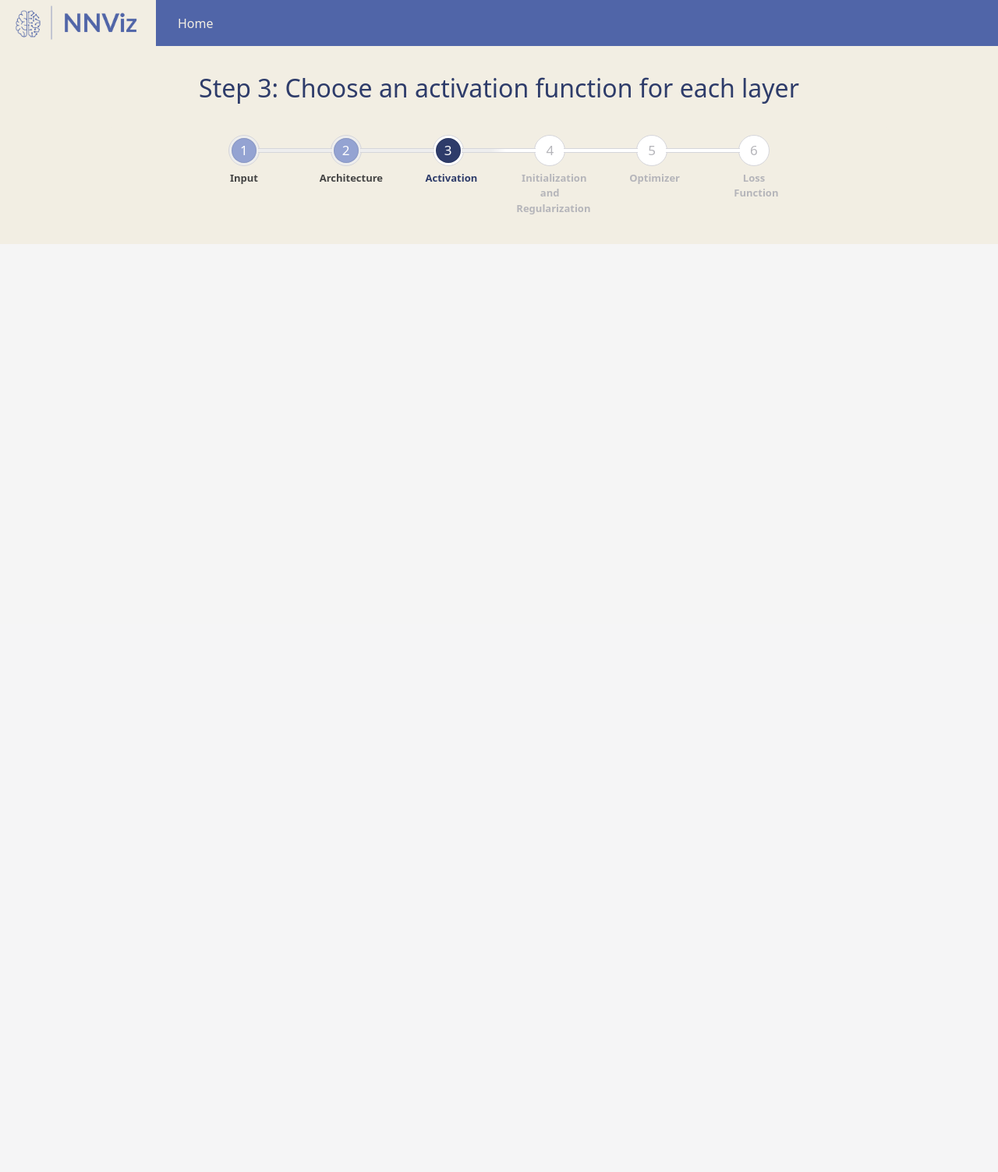
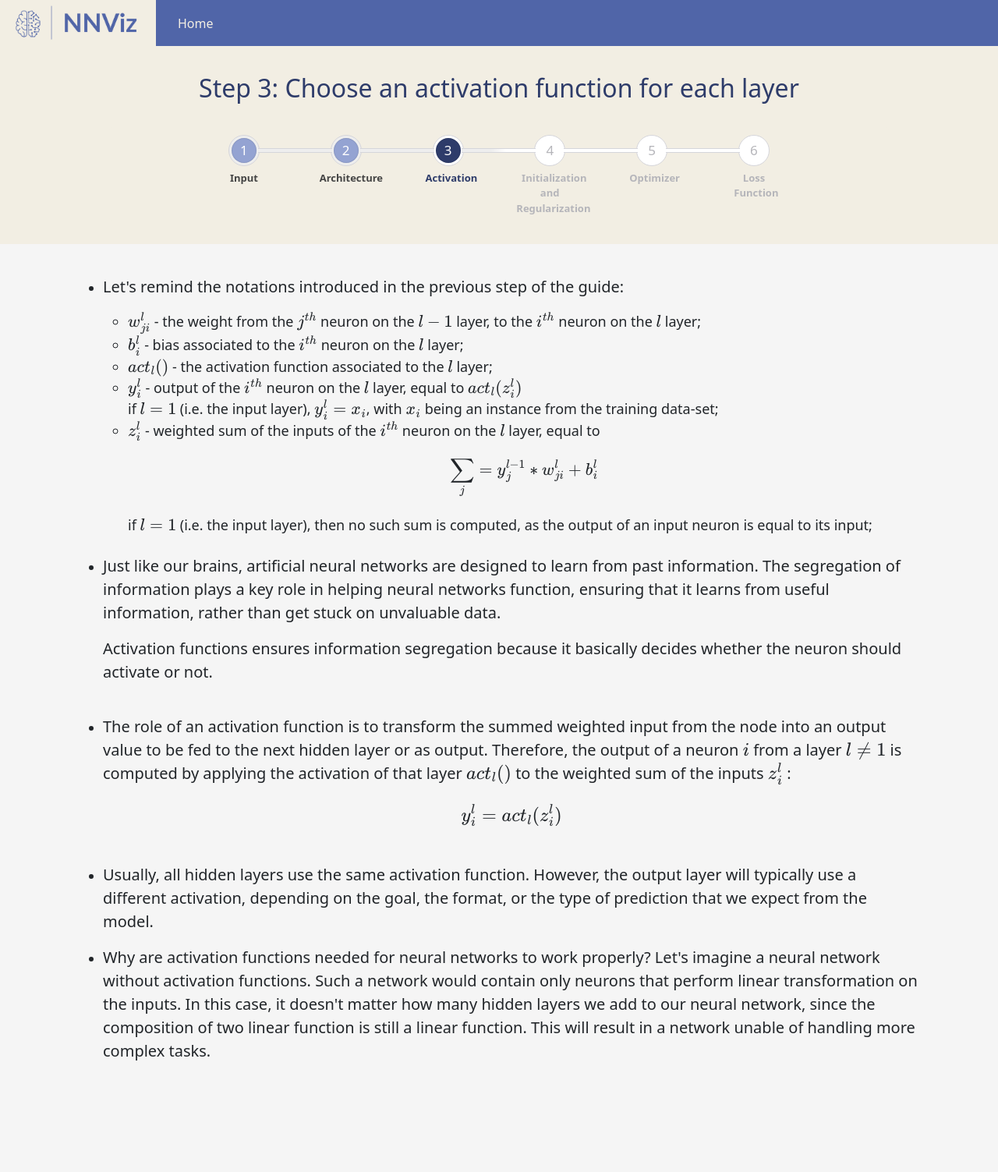
Before and after one commit to Vlad-Enia/Neural_Network_Visualiser_V2, a Flask app: template templates/guide_3.html in a window 1280 px wide. Shown: the whole page at 78% size. Before the commit the page ends 313 px from the top, so only its background shows below. Run offline with Flask 2, Linux system fonts and the light colour scheme; the template is opened without the code that fills it, so the values that code supplies are empty.

Commit message:
Guide 3 page work in progress.

```diff
--- a/static/stylesheets/generalStyle.css
+++ b/static/stylesheets/generalStyle.css
@@ -86,7 +86,7 @@ li > ul > li {
 }
 
 li > ul {
-    margin-top: -10px;
+    /*margin-top: -5px;*/
 }
 
 .introduction{
--- a/templates/guide_3.html
+++ b/templates/guide_3.html
@@ -5,8 +5,11 @@
         <script src="https://ajax.googleapis.com/ajax/libs/jquery/3.6.0/jquery.min.js"></script>
         <link href="https://cdn.jsdelivr.net/npm/bootstrap@5.0.2/dist/css/bootstrap.min.css" rel="stylesheet" integrity="sha384-EVSTQN3/azprG1Anm3QDgpJLIm9Nao0Yz1ztcQTwFspd3yD65VohhpuuCOmLASjC" crossorigin="anonymous">
         <script src="https://cdn.jsdelivr.net/npm/bootstrap@5.0.2/dist/js/bootstrap.bundle.min.js" integrity="sha384-MrcW6ZMFYlzcLA8Nl+NtUVF0sA7MsXsP1UyJoMp4YLEuNSfAP+JcXn/tWtIaxVXM" crossorigin="anonymous"></script>
+        <script id="MathJax-script" async src="https://cdn.jsdelivr.net/npm/mathjax@3/es5/tex-mml-chtml.js"></script>
         <script src="../static/scripts/indexScript.js"></script>
+        <script src="../static/scripts/drawPlot.js"></script>
         <link href="https://fonts.googleapis.com/css?family=Montserrat" rel="stylesheet">
+        <link rel="stylesheet" href="../static/stylesheets/guideStyle.js.css"/>
         <link rel="stylesheet" href="../static/stylesheets/generalStyle.css">
         <link rel="stylesheet" href="../static/stylesheets/progress.css">
         <link href='https://fonts.googleapis.com/css?family=Open+Sans' rel='stylesheet' type='text/css'>
@@ -62,7 +65,67 @@
             </div>
         </div>
         <div id="content">
-            <div class="introduction">
+            <div id="why-div" class="introduction">
+                <ul>
+                    <li>
+                        <p>Let's remind the notations introduced in the previous step of the guide:</p>
+                        <ul>
+                            <li>
+                               \(w_{ji}^{l}\) - the weight from the \(j^{th}\) neuron on the \(l-1\) layer, to the \(i^{th}\) neuron on the \(l\) layer;
+                            </li>
+                            <li>
+                                \(b_{i}^{l}\) - bias associated to the \(i^{th}\) neuron on the \(l\) layer;
+                            </li>
+                            <li>
+                                \(act_{l}( )\) - the activation function associated to the \(l\) layer;
+                            </li>
+                            <li>
+                                \(y_{i}^{l}\) - output of the \(i^{th}\) neuron on the \(l\) layer, equal to \(act_{l}(z_{i}^{l})\)<br>
+                                if \(l=1\) (i.e. the input layer),  \(y_{i}^{l} = x_{i}\), with \(x_{i}\) being an instance
+                                from the training data-set;<br>
+                            </li>
+                            <li>
+                                \(z_{i}^{l}\) - weighted sum of the inputs of the \(i^{th}\) neuron on the \(l\) layer, equal to $$\sum_{j} = y_{j}^{l-1} * w_{ji}^{l} + b_{i}^{l}$$
+                                if \(l=1\) (i.e. the input layer), then no such sum is computed, as the output of an input neuron is equal to its input;
+                            </li>
+                        </ul>
+                    </li>
+                    <br>
+                    <li>
+                        <p>
+                            Just like our brains, artificial neural networks are designed to learn from past information. The <b>segregation of information</b>
+                            plays a key role in helping neural networks function, ensuring that it learns from useful information, rather than get stuck on unvaluable
+                            data.
+                        </p>
+                        <p>
+                            <b>Activation functions</b> ensures information segregation because it basically decides whether the neuron should activate or not.
+                        </p>
+                    </li>
+                    <br>
+                    <li>
+                        <p>
+                            The role of an activation function is to transform the summed weighted input from the node into an output value to be fed to the next hidden layer
+                            or as output.
+                            Therefore, the <b>output</b> of a neuron \(i\) from a layer \(l \neq 1\)  is computed by applying the activation of that layer \(act_{l}( )\) to
+                            the weighted sum of the inputs \(z_{i}^{l}\) : \[ y_{i}^{l} = act_{l}(z_{i}^{l}) \]
+                        </p>
+                    </li>
+                    <br>
+                    <li>
+                        <p>
+                        Usually, all hidden layers use the same activation function. However, the output layer will typically use a different activation, depending on the goal,
+                        the format, or the type of prediction that we expect from the model.
+                        </p>
+                    </li>
+                    <li>
+                        <p>
+                            <b>Why</b> are activation functions needed for neural networks to work properly? Let's imagine a neural network without activation functions.
+                            Such a network would contain only neurons that perform <b>linear transformation</b> on the inputs. In this case, it doesn't matter how many hidden layers
+                            we add to our neural network, since the composition of two linear function is still a linear function. This will result in a network unable of handling more complex tasks.
+                        </p>
+                    </li>
+                </ul>
+                <br>
             </div>
         </div>
     </body>
```
